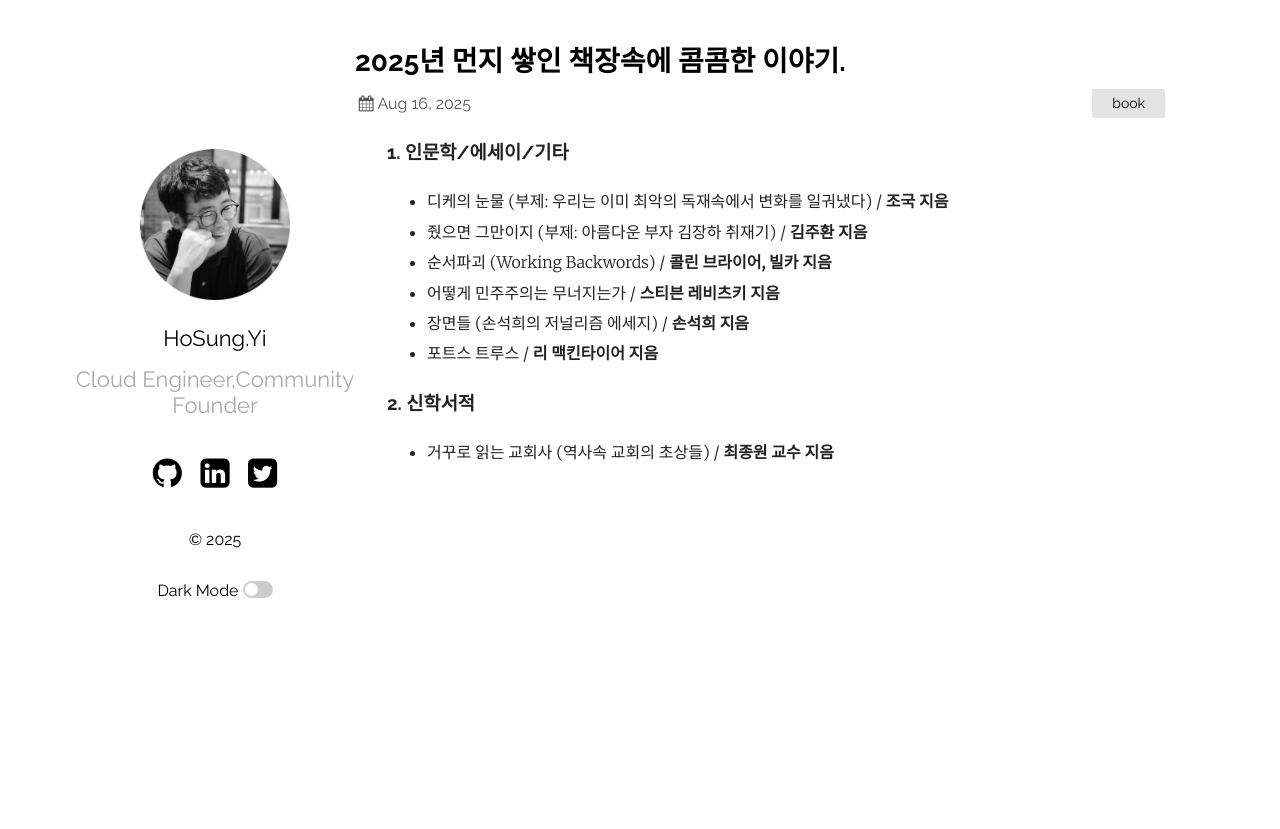
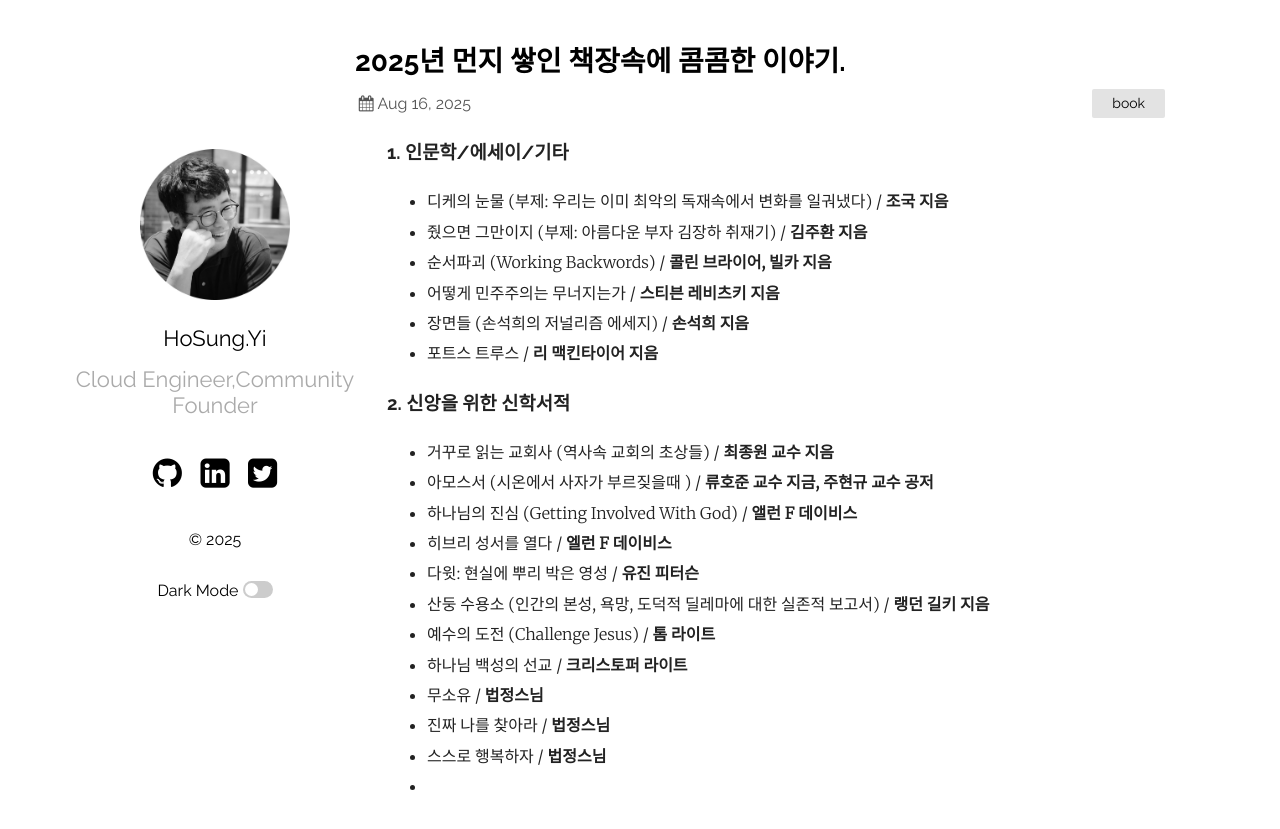
Before and after one commit to hslee77/hslee77.github.io, a Jekyll site: the page built from wiki/memo/2025-08-16-book.md, in a window 1280 px wide. Shown: the top 829 px of the page. Built offline with Jekyll 4.4.1, drawn with Linux system fonts in a browser that asks for light colours.

Commit message:
bookv2.4

```diff
--- a/wiki/memo/2025-08-16-book.md
+++ b/wiki/memo/2025-08-16-book.md
@@ -13,6 +13,17 @@ categories: [book]
 * 장면들 (손석희의 저널리즘 에세지) / **손석희 지음**
 * 포트스 트루스 / **리 맥킨타이어 지음**
 
-### 2. 신학서적
+### 2. 신앙을 위한 신학서적
 
 * 거꾸로 읽는 교회사 (역사속 교회의 초상들) / **최종원 교수 지음**
+* 아모스서 (시온에서 사자가 부르짖을때 ) / **류호준 교수 지금, 주현규 교수 공저**
+* 하나님의 진심 (Getting Involved With God) / **앨런 F 데이비스**
+* 히브리 성서를 열다 / **엘런 F 데이비스**
+* 다윗: 현실에 뿌리 박은 영성 / **유진 피터슨**
+* 산둥 수용소 (인간의 본성, 욕망, 도덕적 딜레마에 대한 실존적 보고서) / **랭던 길키 지음**
+* 예수의 도전 (Challenge Jesus) / **톰 라이트**
+* 하나님 백성의 선교 / **크리스토퍼 라이트**
+* 무소유 / **법정스님**
+* 진짜 나를 찾아라 / **법정스님**
+* 스스로 행복하자 / **법정스님**
+*
```
Also changed, not shown: _posts/2025-07-24-Journey.md (+1 -0 lines).
